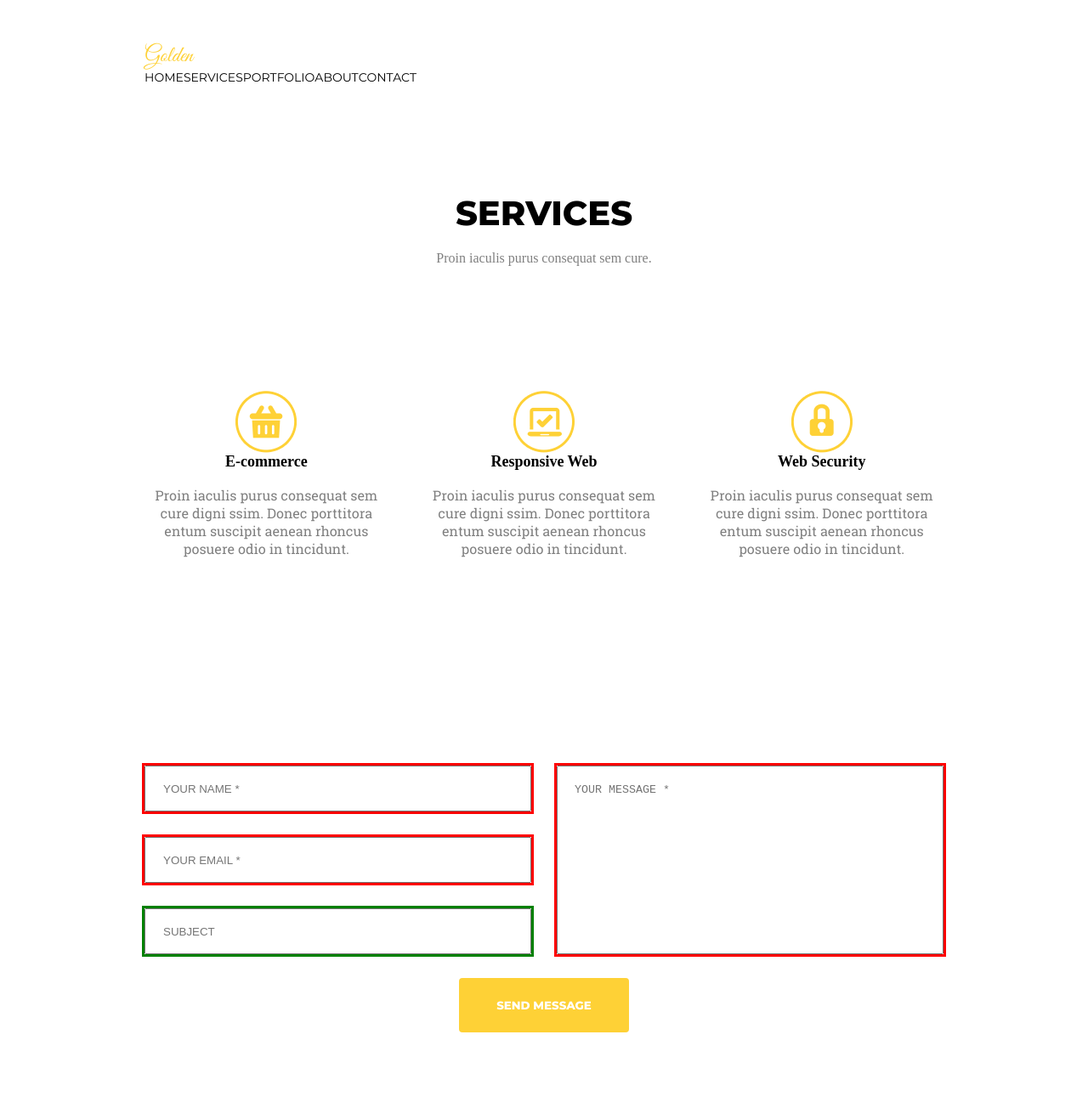
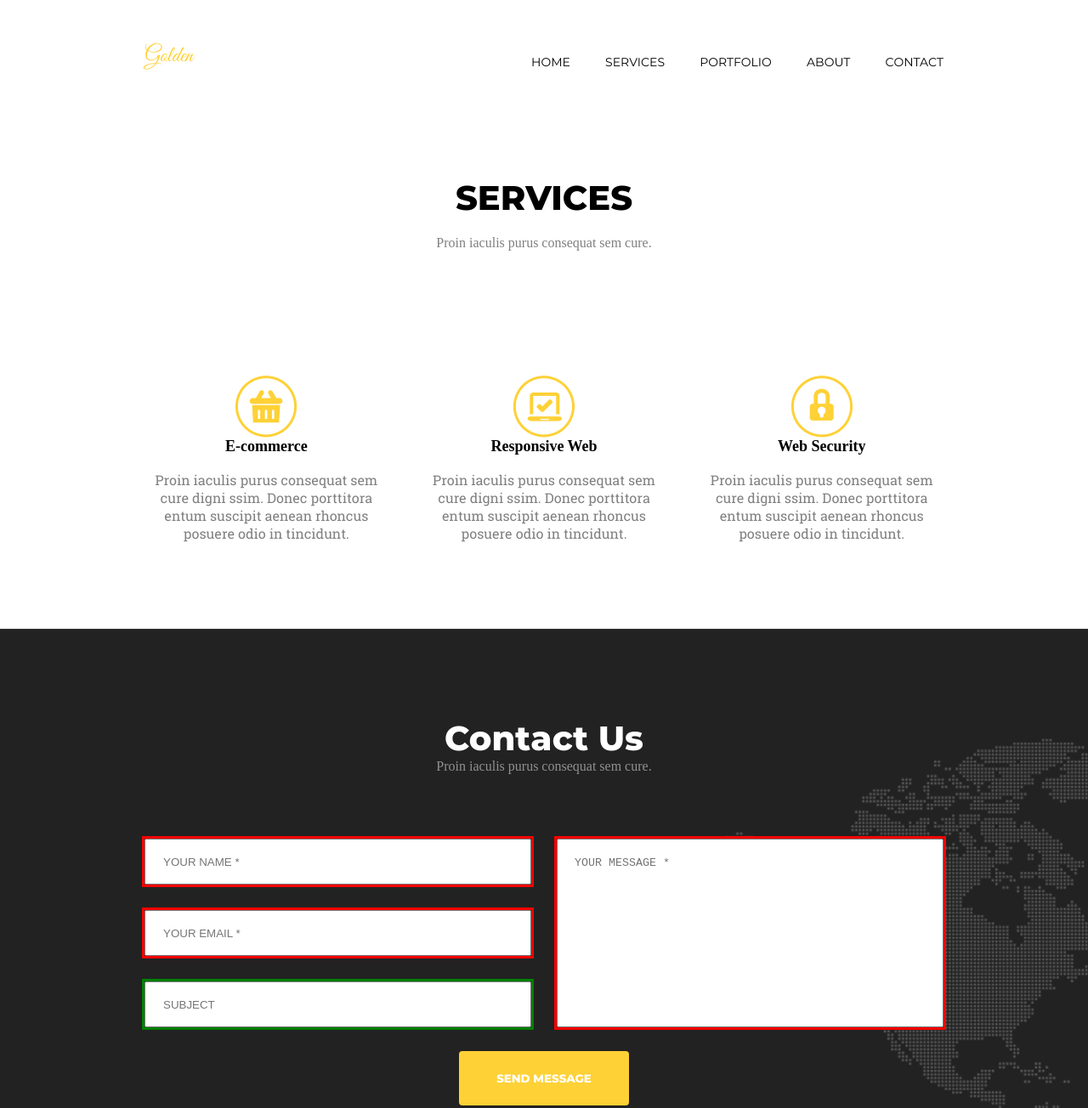
Before and after one commit to VladyslavYarovoi/goit-fe-course, a plain HTML site: page hm-07/index.html in a window 1280 px wide. Shown: the top 1304 px of the page at 85% size. Before the commit the page ends 1243 px from the top, so only its background shows below. Drawn offline with Linux system fonts and the light colour scheme.

Commit message:
Add files via upload

```diff
--- a/hm-07/css/style.css
+++ b/hm-07/css/style.css
@@ -69,7 +69,14 @@ a   {
     margin: 0 auto;
 }
 
-header {
+/* header {
+    display: flex;
+    justify-content: space-between;
+    padding-top: 50px;
+    align-items: flex-end;
+} */
+
+nav {
     display: flex;
     justify-content: space-between;
     padding-top: 50px;
@@ -188,7 +195,7 @@ h3 {
     font-weight: 400;
 }
 
-footer  {
+section  {
     padding-top: 104px;
     padding-bottom: 114px;
     min-height: 678px;
```
